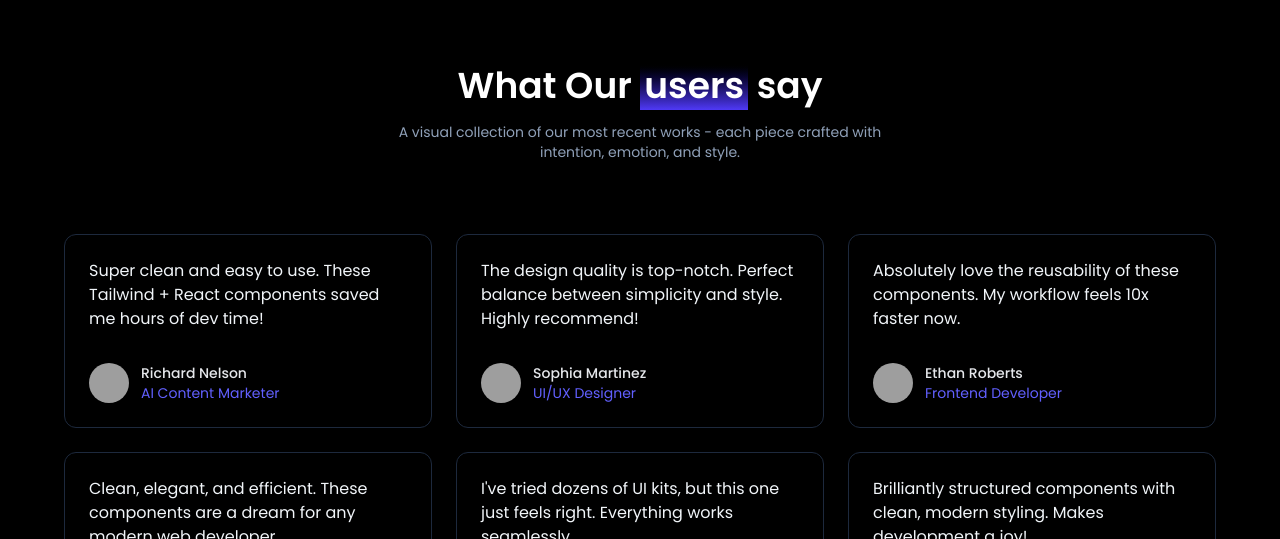
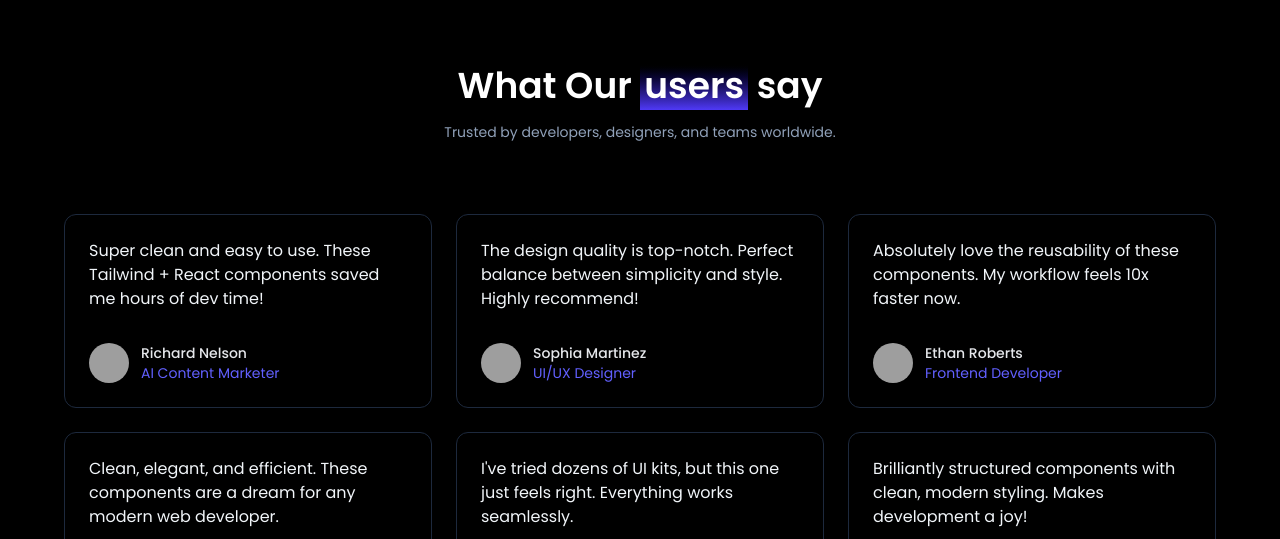
Before and after one commit to DevVaish/WeTechWorld, a website: page index.html in a window 1280 px wide. Shown: the part 2520-3059 px from the top of the page. Drawn offline with Linux system fonts and the light colour scheme; grey boxes are pictures that could not be loaded.

Commit message:
Update user testimonial description in index.html

```diff
--- a/index.html
+++ b/index.html
@@ -208,8 +208,7 @@
             <h2 class="text-center text-4xl font-semibold max-w-2xl">What Our
                 <span class="bg-gradient-to-t from-indigo-600 to-black p-1 bg-left inline-block bg-no-repeat">users</span> say
             </h2>
-            <p class="text-center text-slate-400 max-w-lg mt-3">A visual collection of
-                our most recent works - each piece crafted with intention, emotion, and style.
+            <p class="text-center text-slate-400 max-w-lg mt-3">Trusted by developers, designers, and teams worldwide.
             </p>
         </div>
         <div class="grid grid-cols-1 sm:grid-cols-2 lg:grid-cols-3 gap-6 mt-18 max-w-6xl mx-auto">
```
